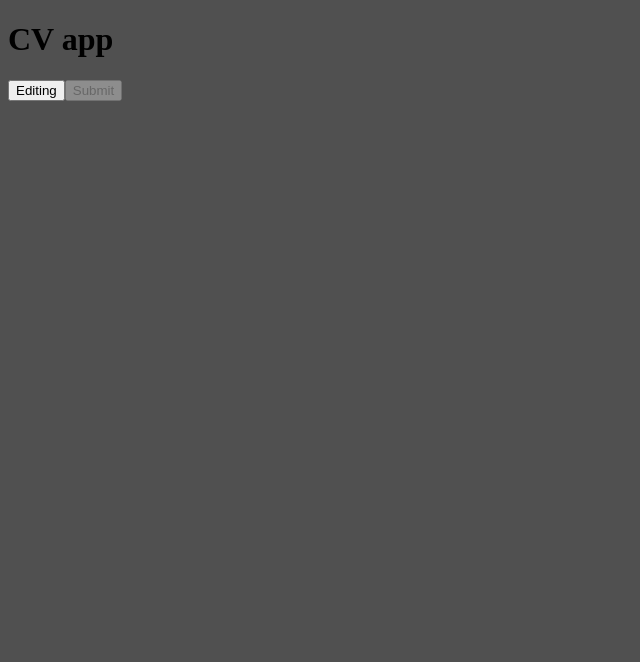
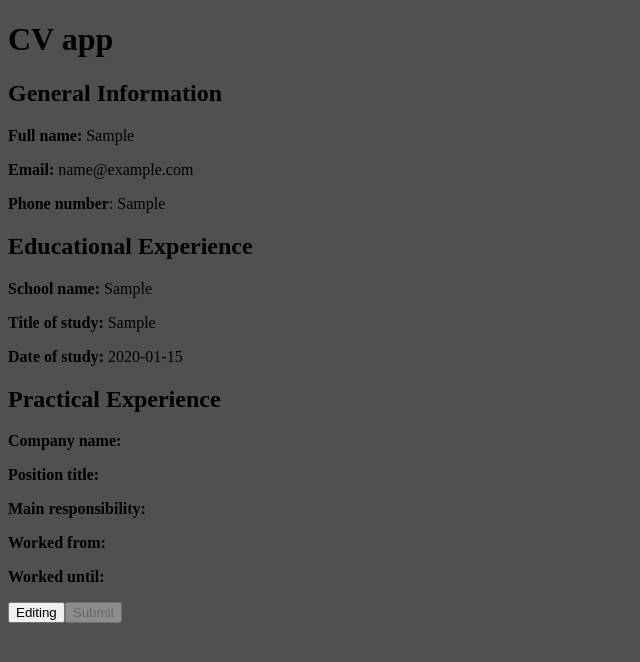
Before and after one commit to ebrahiemfrancis741/cv-app, a React (Vite) app: page / in a window 1280 px wide. Both pictures are taken after typing "Sample", "name@example.com", "Sample", "Sample", "Sample", "2020-01-15" into the empty fields and a click on the button "Submit". Shown: the top 662 px of the page, without its empty margins (0-640 px from the left). Built offline with nearby package versions, Linux system fonts and the light colour scheme.

Commit message:
Add jsx for the presentation of the form fields after submitting it

```diff
--- a/src/components/cvApp.jsx
+++ b/src/components/cvApp.jsx
@@ -120,16 +120,67 @@ export default function CvApp() {
             ></FormSection>
           </form>
         )}
-        {!isEditing && <></>}
+        {!isEditing && (
+          <section>
+            <h2>General Information</h2>
+            <p>
+              <b>Full name:</b> {formData.fullName}
+            </p>
+            <p>
+              <b>Email:</b> {formData.email}
+            </p>
+            <p>
+              <b>Phone number</b>: {formData.number}
+            </p>
+            <h2>Educational Experience</h2>
+            <p>
+              <b>School name:</b> {formData.schoolName}
+            </p>
+            <p>
+              <b>Title of study:</b> {formData.titleOfStudy}
+            </p>
+            <p>
+              <b>Date of study:</b> {formData.dateOfStudy}
+            </p>
+            <h2>Practical Experience</h2>
+            <p>
+              <b>Company name:</b> {formData.companyName}
+            </p>
+            <p>
+              <b>Position title:</b> {formData.positionTitle}
+            </p>
+            <p>
+              <b>Main responsibility:</b> {formData.responsibilities}
+            </p>
+            <p>
+              <b>Worked from:</b> {formData.workedFrom}
+            </p>
+            <p>
+              <b>Worked until:</b> {formData.workedUntil}
+            </p>
+          </section>
+        )}
         <div>
           {isEditing ? (
             <>
               <button disabled>Editing</button>
-              <button onClick={() => {setIsEditing(false)}}>Submit</button>
+              <button
+                onClick={() => {
+                  setIsEditing(false);
+                }}
+              >
+                Submit
+              </button>
             </>
           ) : (
             <>
-              <button onClick={() => {setIsEditing(true)}}>Editing</button>
+              <button
+                onClick={() => {
+                  setIsEditing(true);
+                }}
+              >
+                Editing
+              </button>
               <button disabled>Submit</button>
             </>
           )}
```
